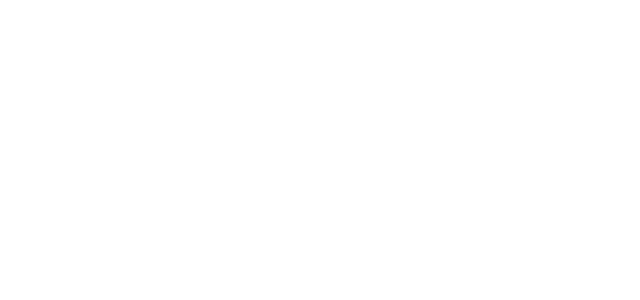
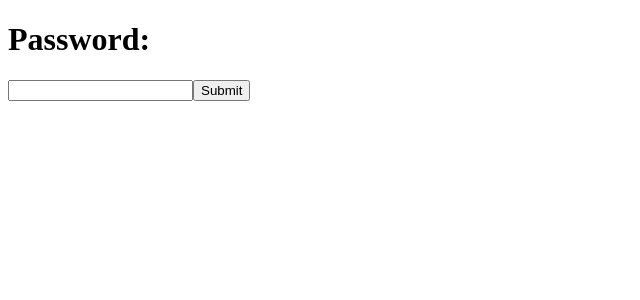
Before and after one commit to jaredshue/notelocker, a React (Create React App) app in the folder frontend/: page /view in a window 1280 px wide. Shown: the top 300 px of the page, without its empty margins (0-640 px from the left). Built offline with nearby package versions, Linux system fonts and the light colour scheme.

Commit message:
password page

```diff
--- a/frontend/src/App.js
+++ b/frontend/src/App.js
@@ -1,9 +1,11 @@
+import React from 'react';
 import {
     BrowserRouter,
     Switch,
     Route,
     Redirect
 } from "react-router-dom";
+import NewView from './views/NewView'
 
 function App() {
     return (
@@ -16,8 +18,8 @@
                 <Route exact path="/new">
                 </Route>
 
-                <Route exact path="/NewView.js">
-                   <Redirect to="/view" />
+                <Route exact path="/view">
+                    <NewView />
                 </Route>
             </Switch>
         </BrowserRouter>
--- a/frontend/src/views/NewView.js
+++ b/frontend/src/views/NewView.js
@@ -1,11 +1,13 @@
-import React, { Componenet } from 'react';
-import App from './views/App.js'
+import React from 'react';
 
-class NewView extends Componenet {
+function NewView() {
     return (
         <div>
-            <h1>Hello </h1>
+            <h1>Password: </h1>
+            <input type="password" id="receiver-password" ></input>
+            <input type="submit"></input>
+        </div>
     );
 }
 
-export default NewView();
+export default NewView;
```
Also changed, not shown: 1 other file (tests, documents, lock files or other folders).
